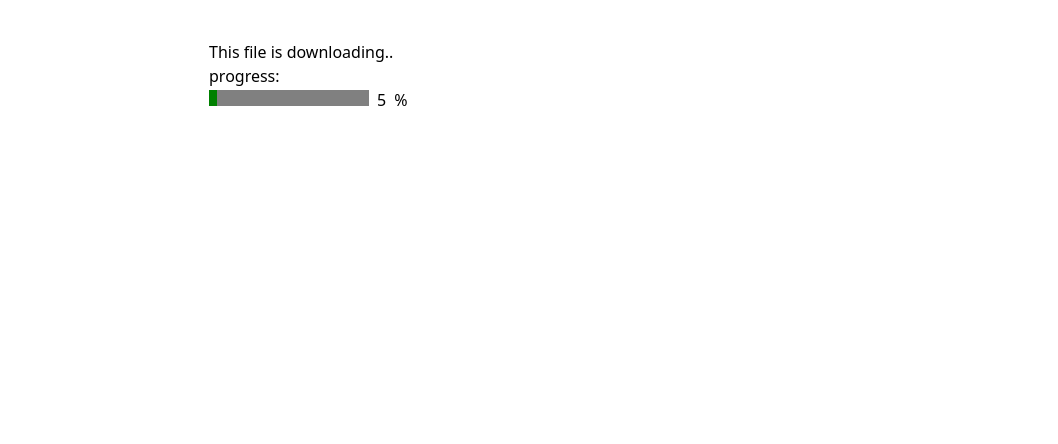
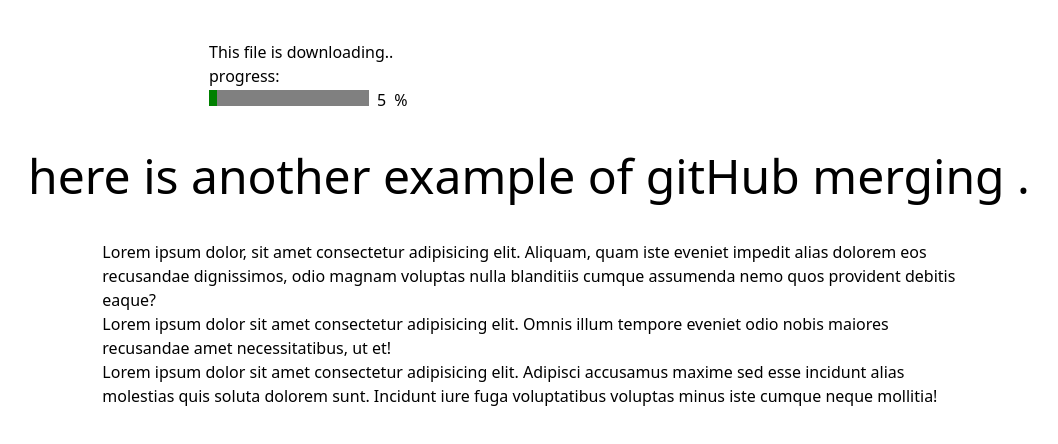
Before and after one commit to Md-Tahazzat/Game-catch_the_insect, a website: page index.html in a window 1280 px wide. Shown: the whole page, without its empty margins (111-1169 px from the left). Drawn offline with nearby package versions, Linux system fonts and the light colour scheme; files that its build step writes are made by us from their sources.

Commit message:
created an article

```diff
--- a/index.html
+++ b/index.html
@@ -15,6 +15,29 @@
       <progress max="100" value="0" id="progress"></progress
       ><span id="percentage" class="mx-2">0</span>%
     </div>
+
+    <h1 class="text-center mt-10 text-5xl">
+      here is another example of gitHub merging .
+    </h1>
+    <article class="w-4/6 mx-auto mt-10">
+      <p>
+        Lorem ipsum dolor, sit amet consectetur adipisicing elit. Aliquam, quam
+        iste eveniet impedit alias dolorem eos recusandae dignissimos, odio
+        magnam voluptas nulla blanditiis cumque assumenda nemo quos provident
+        debitis eaque?
+      </p>
+      <p>
+        Lorem ipsum dolor sit amet consectetur adipisicing elit. Omnis illum
+        tempore eveniet odio nobis maiores recusandae amet necessitatibus, ut
+        et!
+      </p>
+      <p>
+        Lorem ipsum dolor sit amet consectetur adipisicing elit. Adipisci
+        accusamus maxime sed esse incidunt alias molestias quis soluta dolorem
+        sunt. Incidunt iure fuga voluptatibus voluptas minus iste cumque neque
+        mollitia!
+      </p>
+    </article>
   </body>
   <script src="https://cdn.tailwindcss.com"></script>
   <script src="script.js"></script>
```
